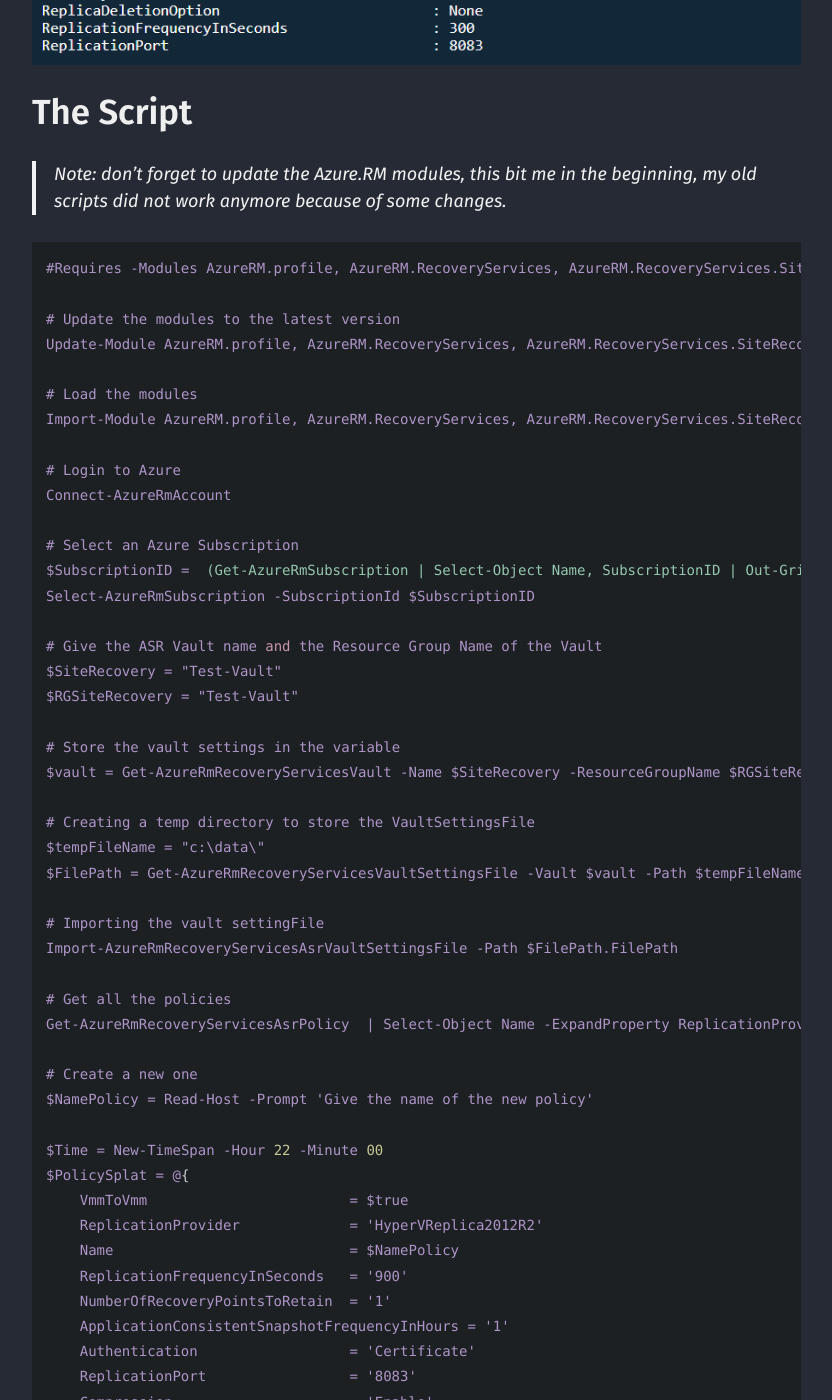
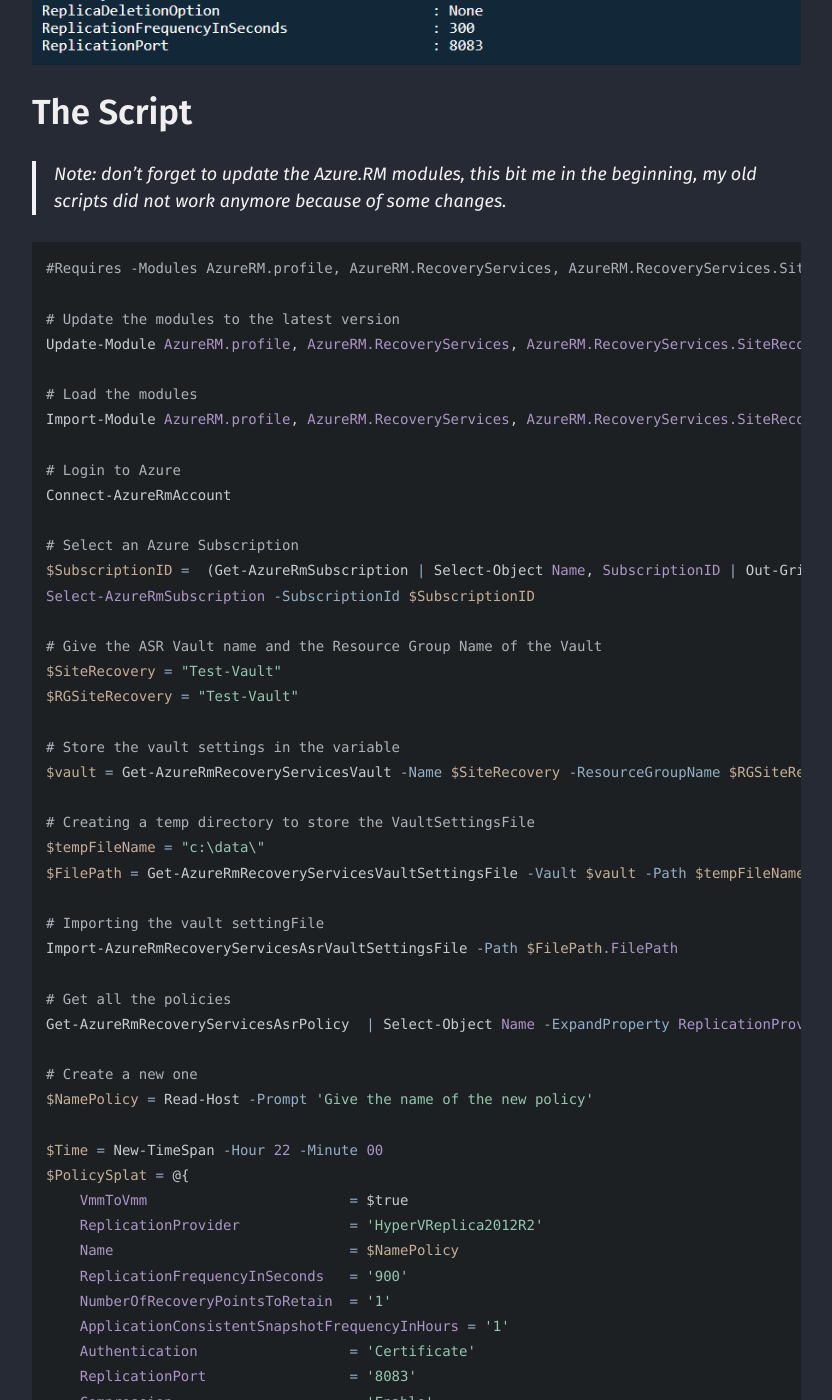
Before and after one commit to energetic-it/energetic-it.github.io, a Jekyll site: the page built from _posts/2018-08-21-azure-site-recovery-replication-policy-bug.md, in a window 1280 px wide and 1400 px high, scrolled down 5918 px. Shown: the whole window, without its empty margins (40-872 px from the left). Built offline with Jekyll 4.4.1, drawn with Linux system fonts in a browser that asks for light colours; some of the changed text lies outside the part shown.

Commit message:
change ps to powershell

````diff
--- a/_posts/2018-08-21-azure-site-recovery-replication-policy-bug.md
+++ b/_posts/2018-08-21-azure-site-recovery-replication-policy-bug.md
@@ -104,7 +104,7 @@
 
 This resulted in the following splat:
 
-```ps
+```powershell
 $NamePolicy = Read-Host -Prompt 'Give the name of the new policy'
 
 $Time = New-TimeSpan -Hour 22 -Minute 00
@@ -134,7 +134,7 @@
 
 > Note: don't forget to update the Azure.RM modules, this bit me in the beginning, my old scripts did not work anymore because of some changes.
 
-```ps
+```powershell
 #Requires -Modules AzureRM.profile, AzureRM.RecoveryServices, AzureRM.RecoveryServices.SiteRecovery
 
 # Update the modules to the latest version
````
